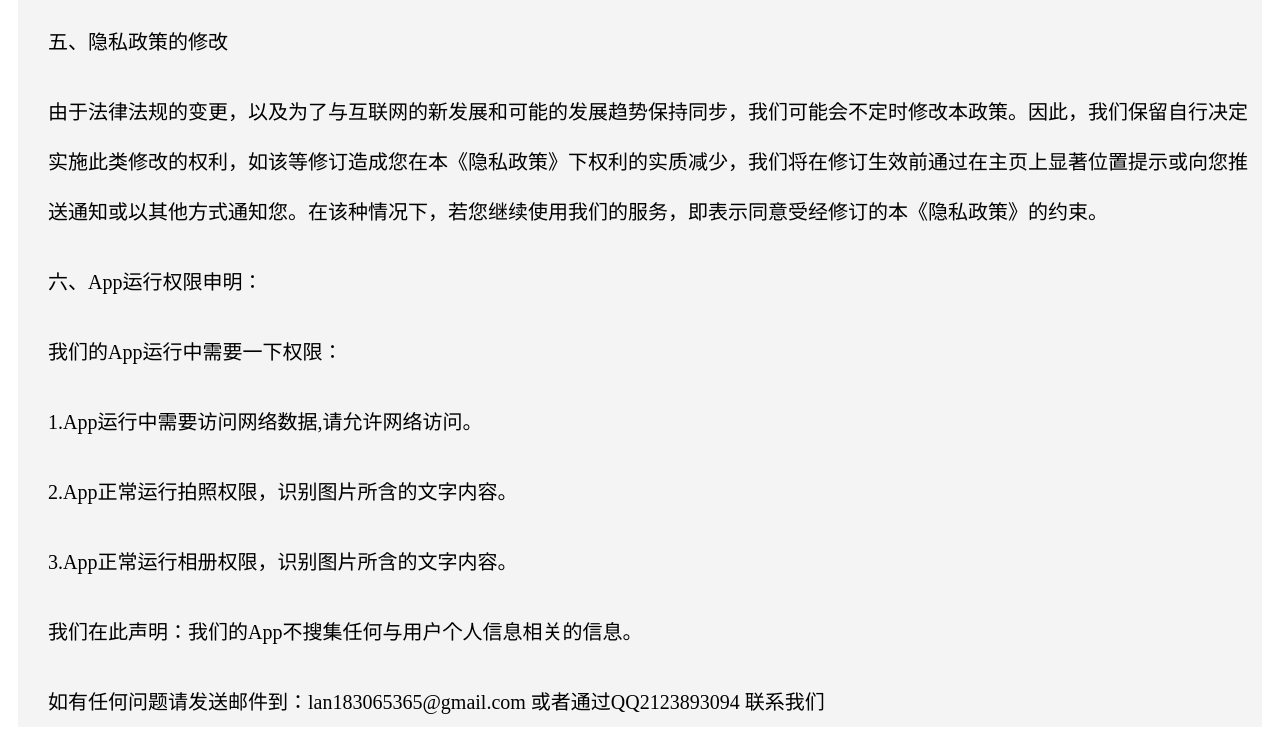
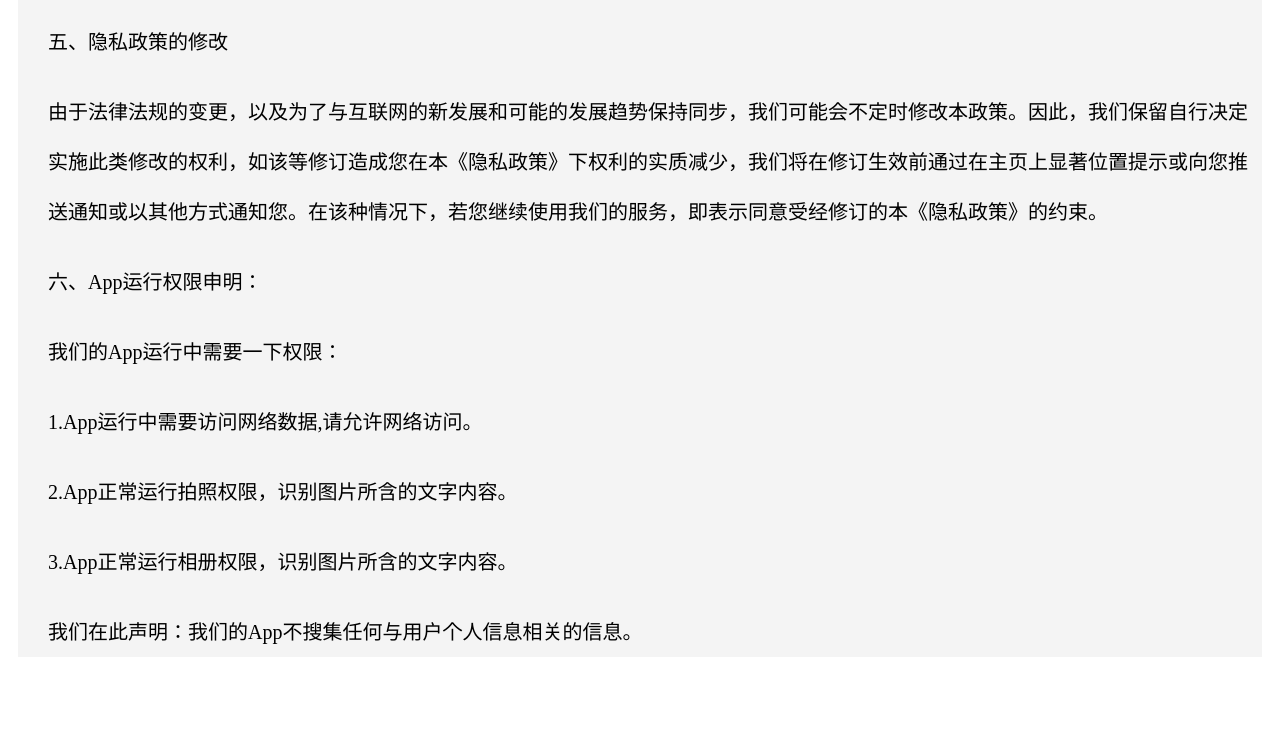
Before and after one commit to jushiWuyu/jushiWuyu.github.io, a plain HTML site: page pdf_private.html in a window 1280 px wide. Shown: the part 1311-2064 px from the top of the page. After the commit the page ends 1998 px from the top, so only its background shows below. Drawn offline with Linux system fonts and the light colour scheme.

Commit message:
Update pdf_private.html

```diff
--- a/pdf_private.html
+++ b/pdf_private.html
@@ -67,7 +67,6 @@
     <p>2.App正常运行拍照权限，识别图片所含的文字内容。</p>
     <p>3.App正常运行相册权限，识别图片所含的文字内容。</p>
     <p>我们在此声明：我们的App不搜集任何与用户个人信息相关的信息。</p>
-    <p>如有任何问题请发送邮件到：lan183065365@gmail.com 或者通过QQ2123893094 联系我们</p>
 </div>
 </body>
 </html>
```
